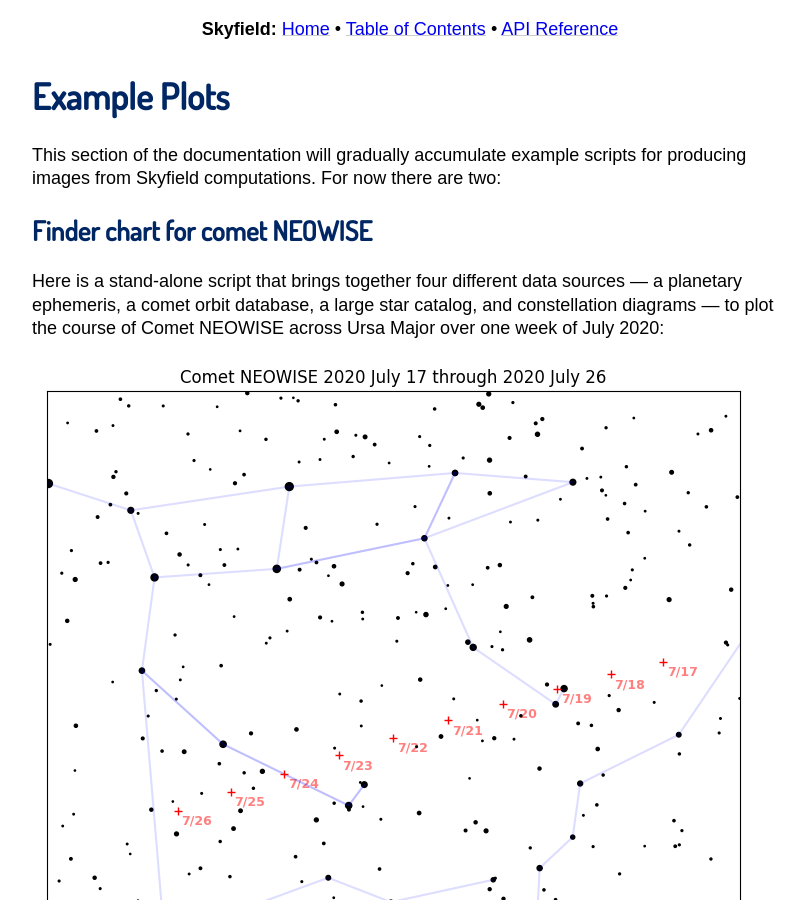
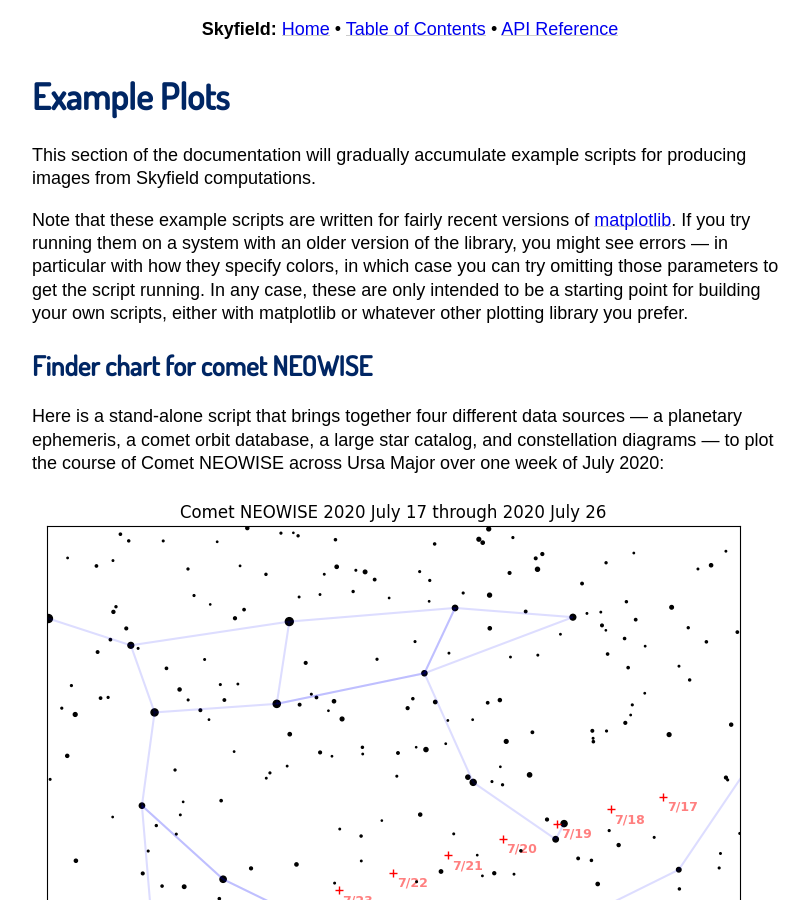
Before and after one commit to skyfielders/python-skyfield, a Sphinx documentation site: the page built from skyfield/documentation/example-plots.rst, in a window 1280 px wide and 900 px high. Shown: the whole window, without its empty margins (230-1039 px from the left). Built offline with Sphinx 7.4.7, drawn with Linux system fonts in a browser that asks for light colours; some web fonts are replaced.

Commit message:
Explain: scripts might break with older matplotlib

```diff
--- a/skyfield/documentation/example-plots.rst
+++ b/skyfield/documentation/example-plots.rst
@@ -6,7 +6,18 @@
 This section of the documentation
 will gradually accumulate example scripts
 for producing images from Skyfield computations.
-For now there are two:
+
+Note that these example scripts
+are written for fairly recent versions of `matplotlib`_.
+If you try running them on a system
+with an older version of the library,
+you might see errors — in particular with how they specify colors,
+in which case you can try omitting those parameters
+to get the script running.
+In any case,
+these are only intended to be a starting point
+for building your own scripts,
+either with matplotlib or whatever other plotting library you prefer.
 
 Finder chart for comet NEOWISE
 ==============================
@@ -43,8 +54,7 @@ Use the script as a starting point:
     os.rename('neowise-finder-chart.png', '_static/neowise-finder-chart.png')
 
 If you choose a different rendering engine
-instead of the venerable but rather ornery and complicated
-`matplotlib <https://matplotlib.org/>`_,
+instead of the venerable but rather ornery and complicated `matplotlib`_,
 then of course the plotting calls you make
 will be completely different.
 But the basic data loading and filtering will be the same,
@@ -59,8 +69,7 @@ and it re-entered the atmosphere above the Pacific Ocean:
 
 .. image:: _static/goce-reentry.png
 
-The code to produce the diagram
-using `matplotlib <https://matplotlib.org/>`_,
+The code to produce the diagram using `matplotlib`_,
 including custom tick marks that are based on the date,
 is:
 
@@ -125,3 +134,5 @@ is:
 
     import os
     os.rename('goce-reentry.png', '_static/goce-reentry.png')
+
+.. _matplotlib: https://matplotlib.org/
```
